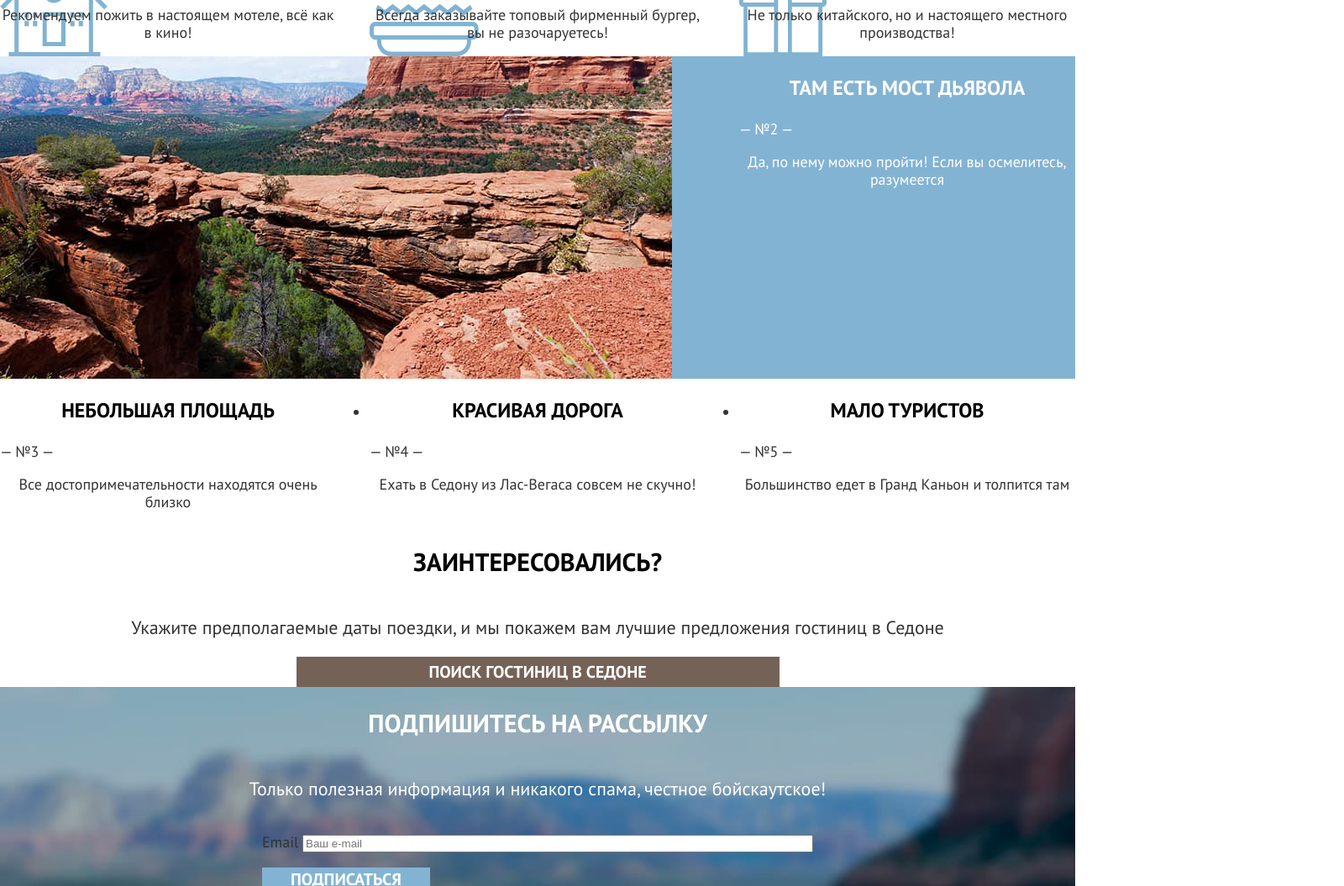
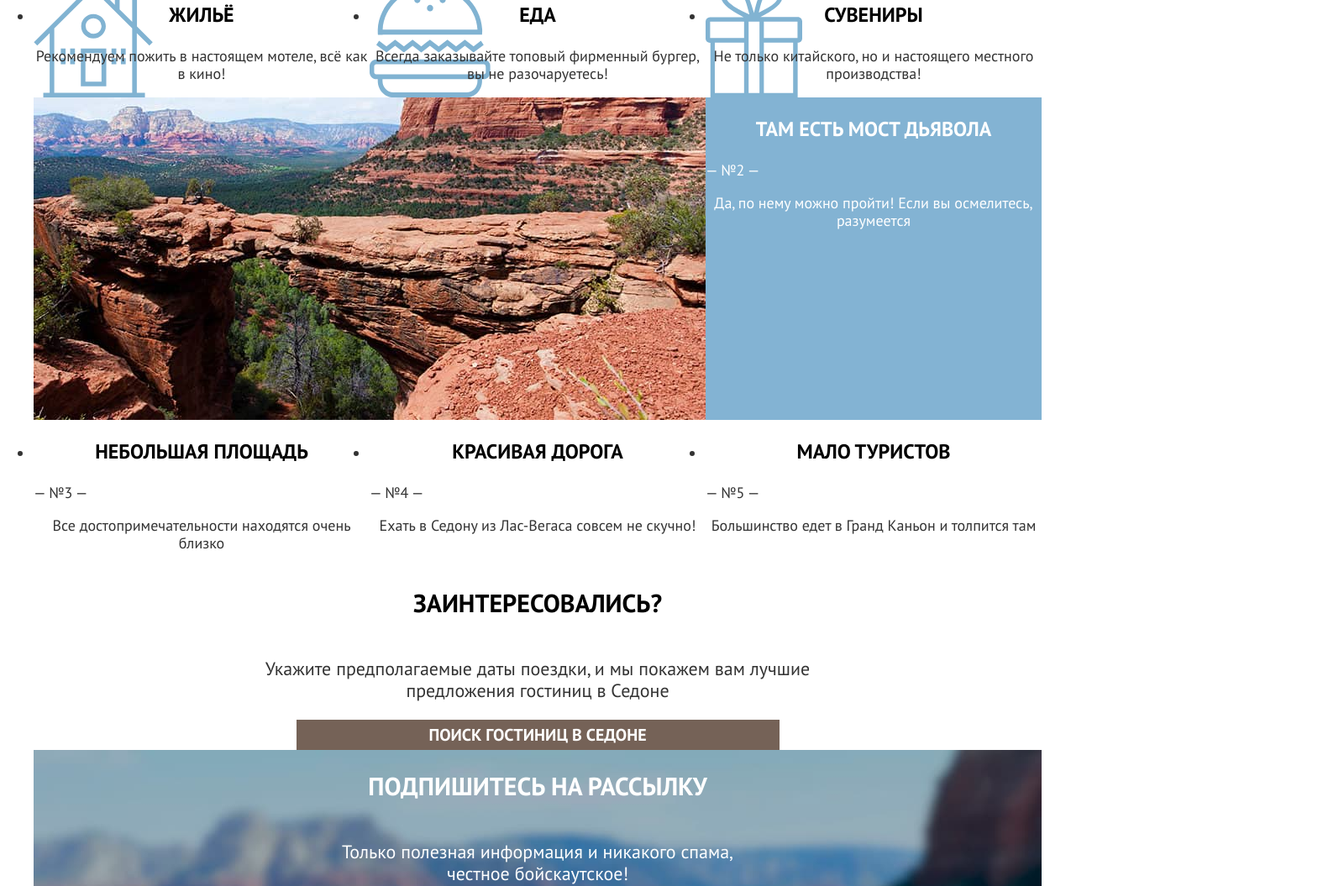
Before and after one commit to korvet07/1916801-sedona-32, a plain HTML site: page index.html in a window 1280 px wide. Shown: the part 1083-2138 px from the top of the page at 84% size, 1600 px wide, since content can reach past the window. Drawn offline with Linux system fonts and the light colour scheme.

Commit message:
Update index.html

```diff
--- a/index.html
+++ b/index.html
@@ -33,18 +33,17 @@
             </nav>
         </div>
     </header>
-    <main class="main-index main-container">
-        <div class="page-container">
+    <main class="main-index">
+        <div class="container">
             <h1 class="visually-hidden">Гостинницы Седоны</h1>
             <section class="welcome">
-                <div class="background-container">
                 <img class="pic" src="img/welcome.svg" width="458" height="352" alt="Welcome Sedona" />
+            </section>
         </div>
-            </section>
         <section class="advantages">
-                <div class="advantages-container">
-                    <h2 class="advantages-title">Седона — небольшой городок в Аризоне, заслуживающий большего!</h2>
-                    <p class="advantages-causes">Рассмотрим 5 причин, по которым Седона круче, чем гранд каньон!</p>
+            <div class="container">
+                <h2 class="advantages-title title">Седона — небольшой городок в Аризоне, заслуживающий большего!</h2>
+                <p class="advantages-causes description">Рассмотрим 5 причин, по которым Седона круче, чем гранд каньон!</p>
                 <div class="advantages-list landscape">
                     <div class="wrapper">
                         <h3 class="advantages-title">Настоящий городок</h3>
@@ -55,15 +54,15 @@
                 </div>
                 <ul class="advantages-additional list">
                     <li class="advantages-additional item icon-hous">
-                            <h3 class="advantages-additional title">Жильё</h3>
+                        <h3 class="advantages-additional additional-title">Жильё</h3>
                         <p class="advantages-additional-description">Рекомендуем пожить в настоящем мотеле, всё как в кино!</p>
                     </li>
                     <li class="advantages-additional item icon-burger">
-                            <h3 class="advantages-additional title">Еда</h3>
+                        <h3 class="advantages-additional additional-title">Еда</h3>
                         <p class="advantages-additional-description">Всегда заказывайте топовый фирменный бургер, вы не разочаруетесь!</p>
                     </li>
                     <li class="advantages-additional item icon-souvenir">
-                            <h3 class="advantages-additional title">Сувениры</h3>
+                        <h3 class="advantages-additional additional-title">Сувениры</h3>
                         <p class="advantages-additional-description">Не только китайского, но и настоящего местного производства!</p>
                     </li>
                 </ul>
@@ -95,16 +94,17 @@
             </div>
         </section>
         <section class="make-ordrer">
-                <div class="make-ordrer-container">
-                    <h2 class="make-order-title">Заинтересовались?</h2>
-                    <p class="make-order-description">Укажите предполагаемые даты поездки, и мы покажем вам лучшие предложения гостиниц в Седоне</p>
+            <div class="make-ordrer-container container">
+                <h2 class="make-order-title title">Заинтересовались?</h2>
+                <p class="make-order-description description">Укажите предполагаемые даты поездки, и мы покажем вам лучшие предложения гостиниц в Седоне</p>
                 <a class="make-order-link button" href="#">Поиск гостиниц в Седоне</a>
             </div>
         </section>
+        <div class="container">
             <section class="index-newsletter">
                 <div class="newsletter-container">
-                    <h2 class="newsletter-title">Подпишитесь на рассылку</h2>
-                    <p class="newsletter-description">Только полезная информация и никакого спама, честное бойскаутское!</p>
+                    <h2 class="newsletter-title title">Подпишитесь на рассылку</h2>
+                    <p class="newsletter-description description">Только полезная информация и никакого спама, <br> честное бойскаутское!</p>
                     <form class="newsletter-form" action="https://echo.htmlacademy.ru/" method="post">
                         <p class="newsletter-email">
                             <label class="visually-hidden" for="newsletter-email">Email</label>
@@ -117,6 +117,7 @@
         </div>
     </main>
     <footer class="page-footer">
+        <div class="container">
             <div class="page-footer-container">
                 <section class="footer-social">
                     <h3 class="visually-hidden">Мы в соцсетях</h3>
@@ -135,6 +136,7 @@
                 <a class="footer-contact-tel" href="tel:+7(812)812-12-12">+7 (812)812-12-12</a>
                 <a class="htmlacademy-link" href="https://htmlacademy.ru/"><img src="img/logo-futer.svg" width="115" height="33" alt="HTMLAcademy"> </a>
             </div>
+        </div>
     </footer>
 </body>
 
```
Lines whose indentation alone changed are shown as unchanged.
